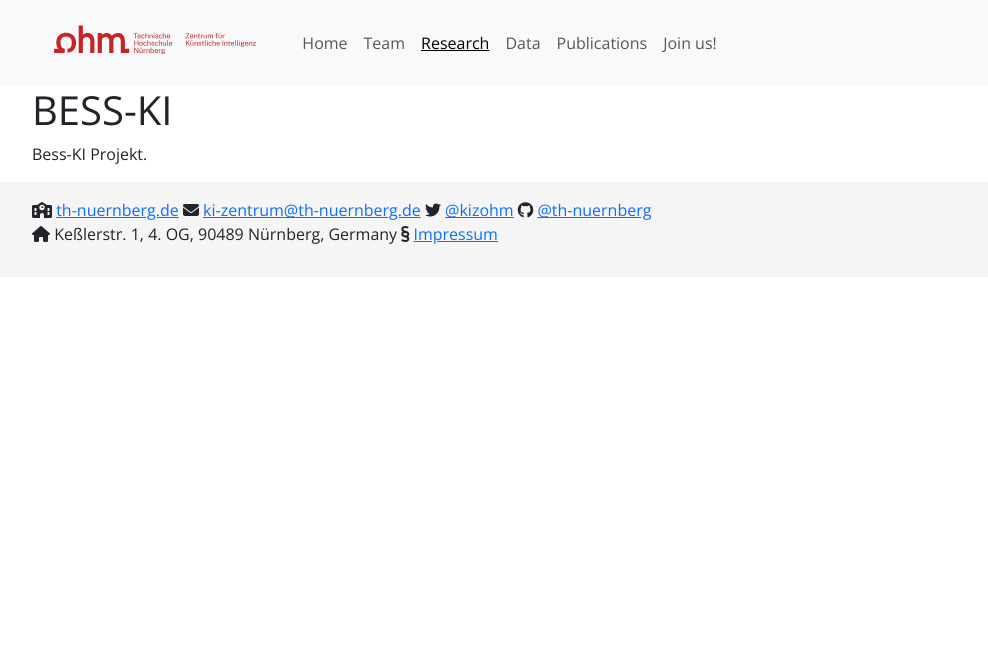
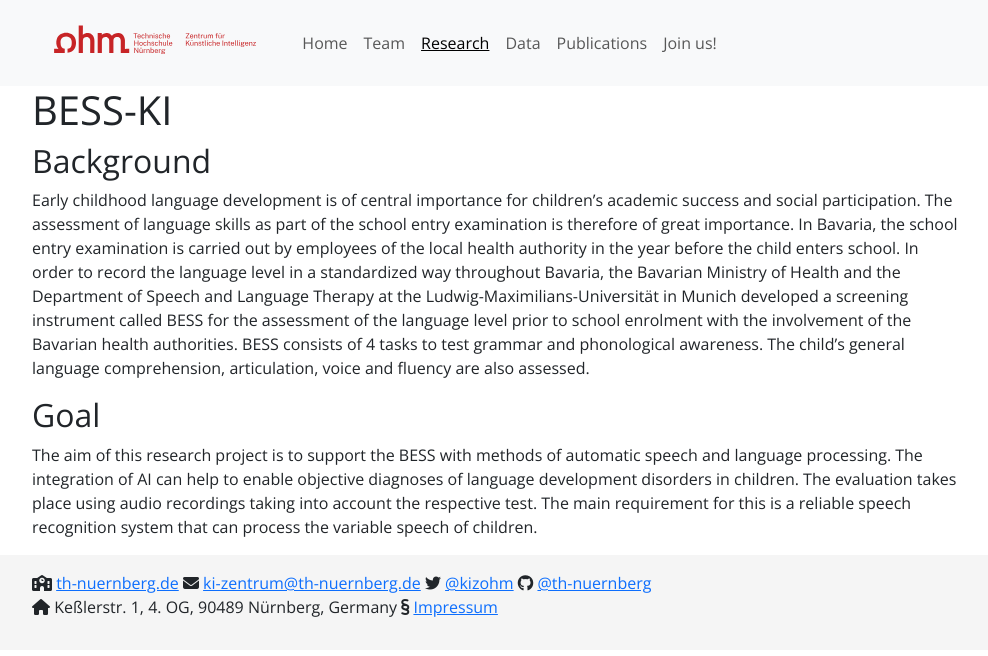
Before and after one commit to dwgnr/ki-zentrum.github.io, a Jekyll site: the page built from _pages/projects/bess-ki.md, in a window 1280 px wide. Shown: the top 656 px of the page, without its empty margins (145-1133 px from the left). Built offline with Jekyll 4.4.1, drawn with Linux system fonts in a browser that asks for light colours.

Commit message:
add bess-ki project, 404 page

```diff
--- a/_data/projects_current.yaml
+++ b/_data/projects_current.yaml
@@ -3,8 +3,9 @@
   end: 6/2025
   url: /research/bess-ki/
   description: >
-    Automating preschool children speech and language assessment
-  image: /images/projects/AdobeStock_574183420.jpeg
+    The aim of this project is to support the BESS, a language assessment test
+    for pre-school children, with methods of automatic speech and language processing.
+  image: /images/projects/bess-ki.jpg
 
 - name: Spirio Sessions
   start: 6/2020
--- a/_data/staff_scientific.yml
+++ b/_data/staff_scientific.yml
@@ -27,10 +27,10 @@
   twitter: caxenie
 
 - name: Ilja Baumann
-  photo: bio-photo.jpg
+  photo: bio-photo-baumann.jpg
   info: Research Scientist
   subject: children speech
-  project: besski
+  project: bess-ki
   email: ilja.baumann@th-nuernberg.de
 
 - name: Franziska Braun
--- a/_pages/projects/bess-ki.md
+++ b/_pages/projects/bess-ki.md
@@ -5,4 +5,10 @@ sitemap: false
 permalink: /research/bess-ki/
 ---
 
-Bess-KI Projekt.
+## Background
+Early childhood language development is of central importance for children's academic success and social participation. The assessment of language skills as part of the school entry examination is therefore of great importance. In Bavaria, the school entry examination is carried out by employees of the local health authority in the year before the child enters school. In order to record the language level in a standardized way throughout Bavaria, the Bavarian Ministry of Health and the Department of Speech and Language Therapy at the Ludwig-Maximilians-Universität in Munich developed a screening instrument called BESS for the assessment of the language level prior to school enrolment with the involvement of the Bavarian health authorities.
+BESS consists of 4 tasks to test grammar and phonological awareness. The child's general language comprehension, articulation, voice and fluency are also assessed.
+
+## Goal
+The aim of this research project is to support the BESS with methods of automatic speech and language processing. The integration of AI can help to enable objective diagnoses of language development disorders in children.
+The evaluation takes place using audio recordings taking into account the respective test. The main requirement for this is a reliable speech recognition system that can process the variable speech of children.
```
Also changed, not shown: _pages/404.md (+9 -0 lines), images/404.jpeg (added), images/team/bio-photo-baumann.jpg (added), 1 other file.
